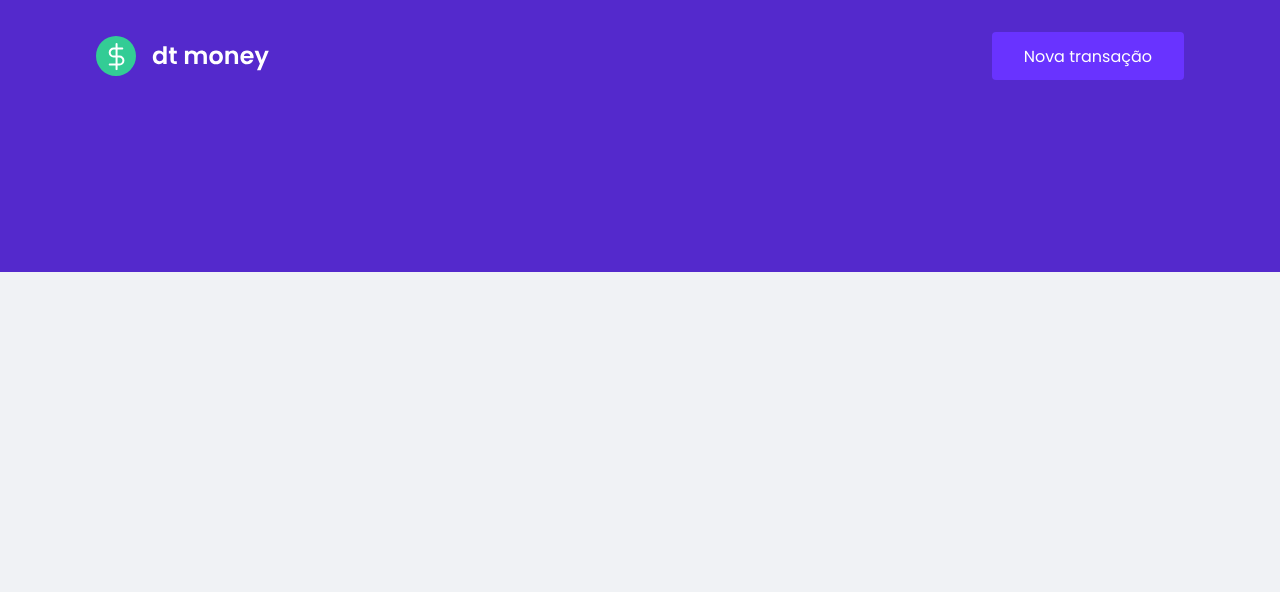
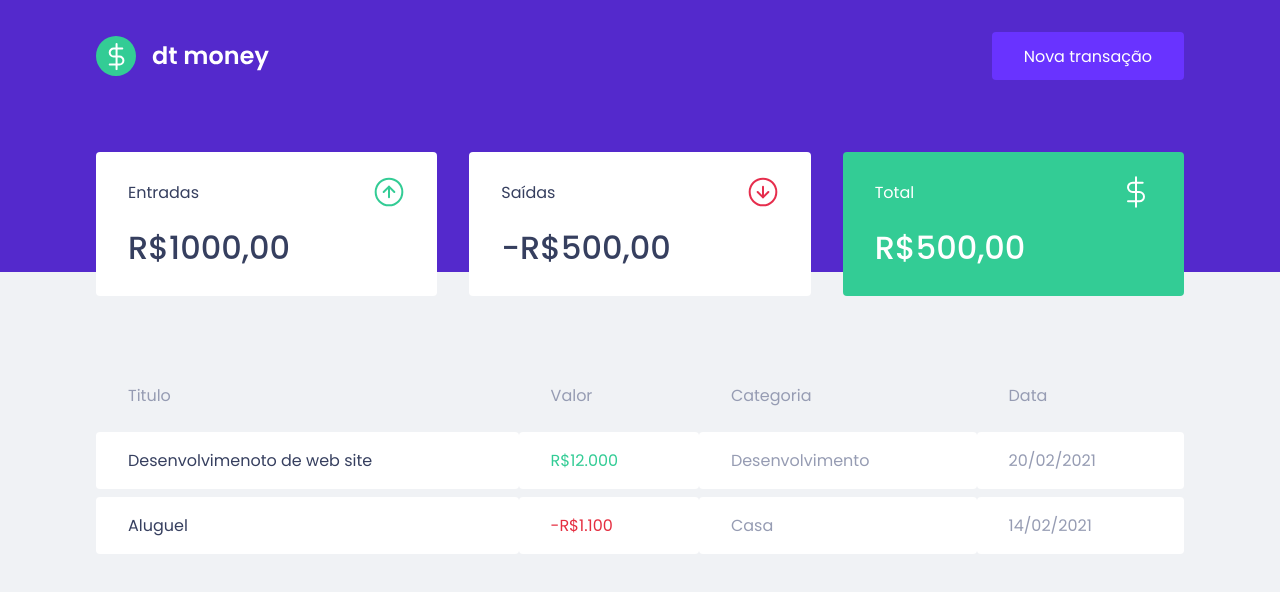
Before and after one commit to KevinAlves55/dtmoney, a React (Create React App) app: page / in a window 1280 px wide. Shown: the top 592 px of the page. Built offline with nearby package versions, Linux system fonts and the light colour scheme.

Commit message:
feat: Criando a Summary e a TransactionsTable

```diff
--- a/public/index.html
+++ b/public/index.html
@@ -11,7 +11,7 @@
 
   <title>dtmoney</title>
 
-  <link href="https://fonts.googleapis.com/css2?family=Poppins:wght@400;600;700&display=swap" rel="stylesheet">
+  <link href="https://fonts.googleapis.com/css2?family=Poppins:wght@400;500;600;700&display=swap" rel="stylesheet">
 </head>
 
 <body>
--- a/src/App.tsx
+++ b/src/App.tsx
@@ -1,3 +1,4 @@
+import { Dashboard } from "./components/Dashboard";
 import { Header } from "./components/Header";
 import { GlobalStyle } from "./styles/Global";
 
@@ -5,6 +6,7 @@
   return (
     <>
       <Header />
+      <Dashboard />
       <GlobalStyle />
     </>
   );
--- /dev/null
+++ b/src/components/Dashboard/index.tsx
@@ -0,0 +1,12 @@
+import { Summary } from "../Summary";
+import { TransactionsTable } from "../TransactionsTable";
+import { Container } from "./styles";
+
+export const Dashboard = () => {
+  return (
+    <Container>
+      <Summary />
+      <TransactionsTable />
+    </Container>
+  );
+};
--- /dev/null
+++ b/src/components/Dashboard/styles.ts
@@ -0,0 +1,7 @@
+import styled from 'styled-components';
+
+export const Container = styled.main`
+  max-width: 1120px;
+  margin: 0 auto;
+  padding: 2.5rem 1rem;
+`;
--- /dev/null
+++ b/src/components/Summary/index.tsx
@@ -0,0 +1,35 @@
+import incomeImg from "../../assets/income.svg";
+import outcomeImg from "../../assets/outcome.svg";
+import totalImg from "../../assets/total.svg";
+
+import { Container } from "./styles";
+
+export const Summary = () => {
+  return (
+    <Container>
+      <div>
+        <header>
+          <p>Entradas</p>
+          <img src={incomeImg} alt="Entradas" />
+        </header>
+        <strong>R$1000,00</strong>
+      </div>
+
+      <div>
+        <header>
+          <p>Saídas</p>
+          <img src={outcomeImg} alt="Saídas" />
+        </header>
+        <strong>-R$500,00</strong>
+      </div>
+
+      <div className="highlight-background">
+        <header>
+          <p>Total</p>
+          <img src={totalImg} alt="Total" />
+        </header>
+        <strong>R$500,00</strong>
+      </div>
+    </Container>
+  );
+};
--- /dev/null
+++ b/src/components/Summary/styles.ts
@@ -0,0 +1,34 @@
+import styled from 'styled-components';
+
+export const Container = styled.div`
+  display: grid;
+  grid-template-columns: repeat(3, 1fr);
+  gap: 2rem;
+  margin-top: -10rem;
+
+  div {
+    background-color: var(--shape);
+    padding: 1.5rem 2rem;
+    border-radius: 0.25rem;
+    color: var(--text-title);
+
+    header {
+      display: flex;
+      align-items: center;
+      justify-content: space-between;
+    }
+
+    strong {
+      display: block;
+      margin-top: 1rem;
+      font-size: 2rem;
+      font-weight: 500;
+      line-height: 3rem;
+    }
+
+    &.highlight-background {
+      background-color: var(--green);
+      color: #fff;
+    }
+  }
+`;
--- /dev/null
+++ b/src/components/TransactionsTable/index.tsx
@@ -0,0 +1,34 @@
+import { Container } from "./styles";
+
+export const TransactionsTable = () => {
+  return (
+    <Container>
+      <table>
+        <thead>
+          <tr>
+            <th>Titulo</th>
+            <th>Valor</th>
+            <th>Categoria</th>
+            <th>Data</th>
+          </tr>
+        </thead>
+
+        <tbody>
+          <tr>
+            <td>Desenvolvimenoto de web site</td>
+            <td className="deposit">R$12.000</td>
+            <td>Desenvolvimento</td>
+            <td>20/02/2021</td>
+          </tr>
+
+          <tr>
+            <td>Aluguel</td>
+            <td className="withdraw">-R$1.100</td>
+            <td>Casa</td>
+            <td>14/02/2021</td>
+          </tr>
+        </tbody>
+      </table>
+    </Container>
+  );
+}
--- /dev/null
+++ b/src/components/TransactionsTable/styles.ts
@@ -0,0 +1,38 @@
+import styled from 'styled-components';
+
+export const Container = styled.div`
+  margin-top: 4rem;
+
+  table {
+    width: 100%;
+    border-spacing: 0 0.5rem;
+
+    th {
+      color: var(--text-body);
+      font-weight: 400;
+      padding: 1rem 2rem;
+      text-align: left;
+      line-height: 1.5rem;
+    }
+
+    td {
+      padding: 1rem 2rem;
+      border: 0;
+      background-color: var(--shape);
+      color: var(--text-body);
+      border-radius: 0.25rem;
+
+      &:first-child {
+        color: var(--text-title);
+      }
+
+      &.deposit {
+        color: var(--green);
+      }
+
+      &.withdraw {
+        color: var(--red);
+      }
+    }
+  }
+`;
--- a/src/styles/Global.ts
+++ b/src/styles/Global.ts
@@ -4,6 +4,7 @@
   :root {
     --background: #f0f2f5;
     --red: #E52E40;
+    --green: #33cc95;
     --blue: #5429cc;
 
     --blue-light: #6933ff;
```
